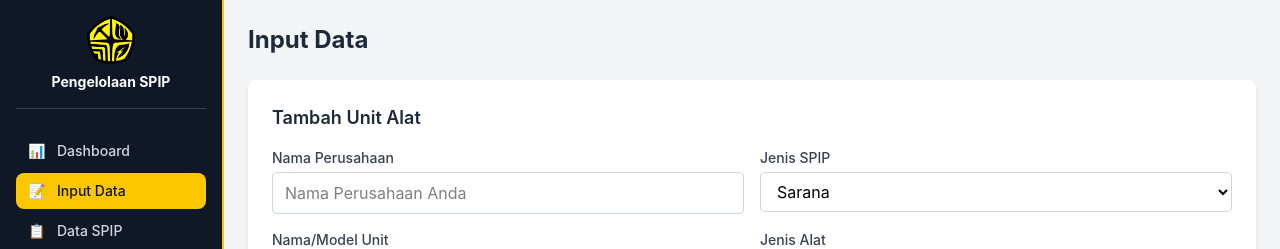
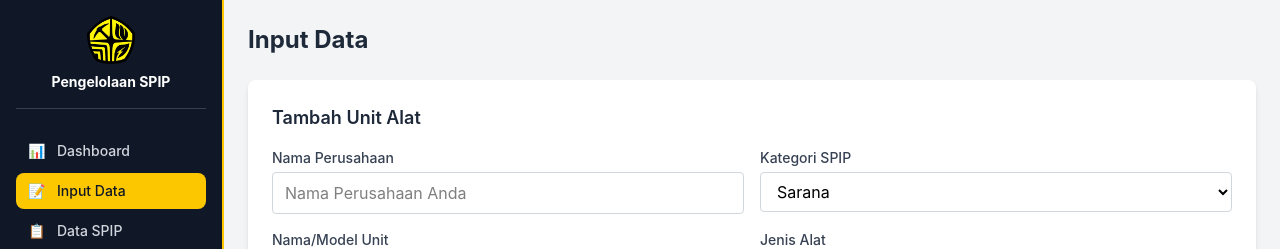
Before and after one commit to muhammadseptiadi001-bit/pengelolaan-spip-frontend, a React (Vite) app: page /input in a window 1280 px wide. Shown: the top 249 px of the page. Built offline with nearby package versions, Linux system fonts and the light colour scheme; sample sign-in values are in the browser's storage.

Commit message:
Ubah label Jenis SPIP menjadi Kategori SPIP

```diff
--- a/src/pages/Dashboard.jsx
+++ b/src/pages/Dashboard.jsx
@@ -87,7 +87,7 @@ function Dashboard() {
 
         <div className="flex flex-col md:flex-row gap-4 md:items-end">
           <div>
-            <label className="block text-sm font-medium text-gray-700 dark:text-gray-300 mb-1">Filter Jenis SPIP</label>
+            <label className="block text-sm font-medium text-gray-700 dark:text-gray-300 mb-1">Filter Kategori SPIP</label>
             <select
               value={filterJenisSpip}
               onChange={(e) => setFilterJenisSpip(e.target.value)}
@@ -171,7 +171,7 @@ function Dashboard() {
         </div>
 
         <div className="bg-white dark:bg-gray-900 p-6 rounded-lg shadow-md dark:shadow-none dark:border dark:border-gray-800 md:col-span-2">
-          <h2 className="text-lg font-semibold text-gray-800 dark:text-white mb-4">Jumlah Unit per Jenis SPIP</h2>
+          <h2 className="text-lg font-semibold text-gray-800 dark:text-white mb-4">Jumlah Unit per Kategori SPIP</h2>
           <ResponsiveContainer width="100%" height={260}>
             <BarChart data={dataPerJenisSpip}>
               <CartesianGrid strokeDasharray="3 3" stroke="#374151" strokeOpacity={0.2} />
--- a/src/pages/DataSPIP.jsx
+++ b/src/pages/DataSPIP.jsx
@@ -101,7 +101,7 @@ function DataSPIP() {
       const jatuhTempo = hitungJatuhTempo(unit.tanggalUjiTerakhir, unit.jangkaWaktuBulan)
       return {
         "Nama Perusahaan": unit.namaPerusahaan,
-        "Jenis SPIP": unit.jenisSpip,
+        "Kategori SPIP": unit.jenisSpip,
         "Nama Unit": unit.namaUnit,
         "Jenis Alat": unit.jenisAlat,
         "Nomor Unit": unit.nomorUnit,
@@ -146,7 +146,7 @@ function DataSPIP() {
             <thead>
               <tr className="border-b border-gray-300 dark:border-gray-700">
                 <th className="py-2 pr-3 text-gray-800 dark:text-white">Perusahaan</th>
-                <th className="py-2 pr-3 text-gray-800 dark:text-white">Jenis SPIP</th>
+                <th className="py-2 pr-3 text-gray-800 dark:text-white">Kategori SPIP</th>
                 <th className="py-2 pr-3 text-gray-800 dark:text-white">Nama Unit</th>
                 <th className="py-2 pr-3 text-gray-800 dark:text-white">Jenis Alat</th>
                 <th className="py-2 pr-3 text-gray-800 dark:text-white">Nomor Unit</th>
--- a/src/pages/InputData.jsx
+++ b/src/pages/InputData.jsx
@@ -107,7 +107,7 @@ function InputData() {
           </div>
 
           <div>
-            <label className={labelClass}>Jenis SPIP</label>
+            <label className={labelClass}>Kategori SPIP</label>
             <select
               value={jenisSpip}
               onChange={(e) => setJenisSpip(e.target.value)}
```
